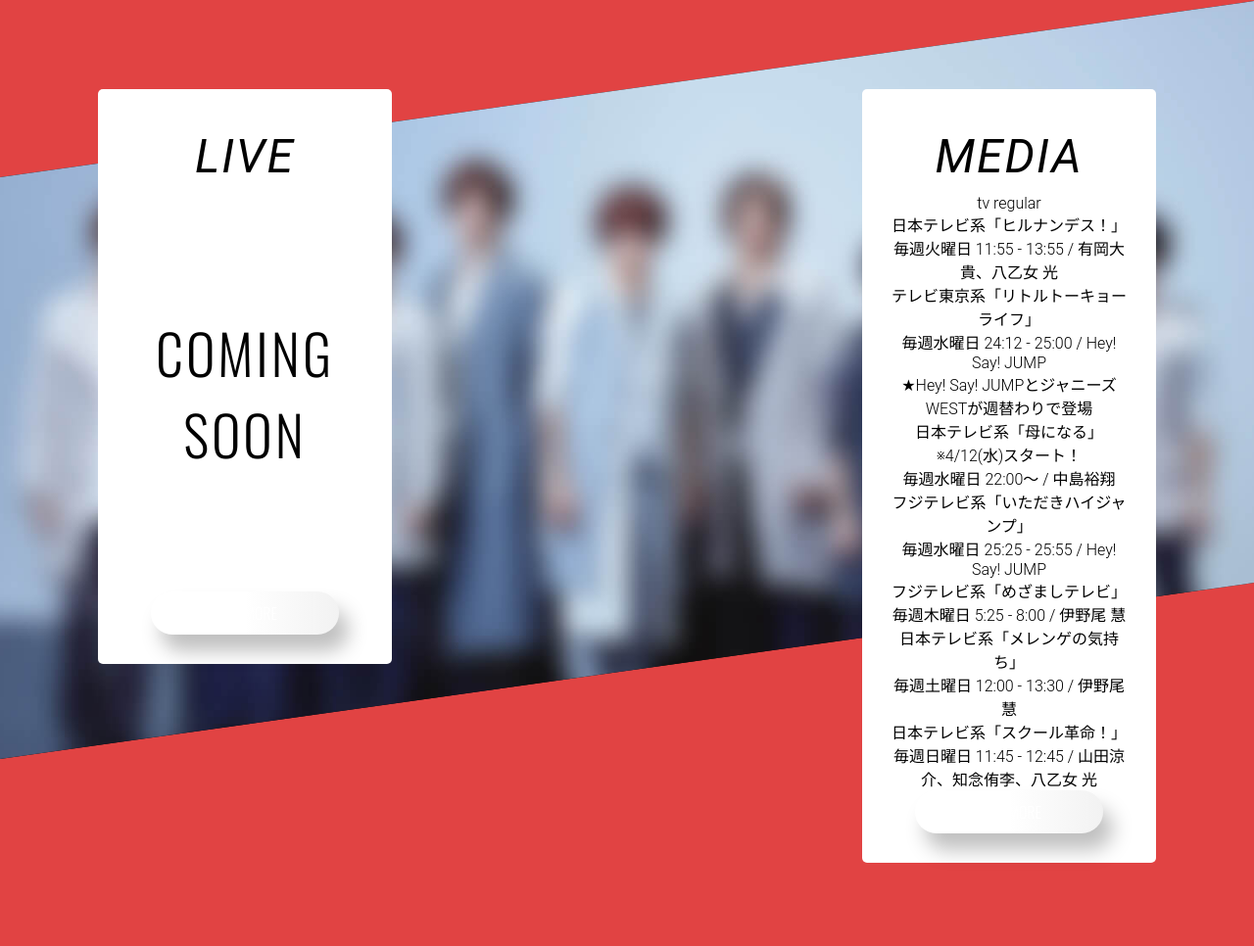
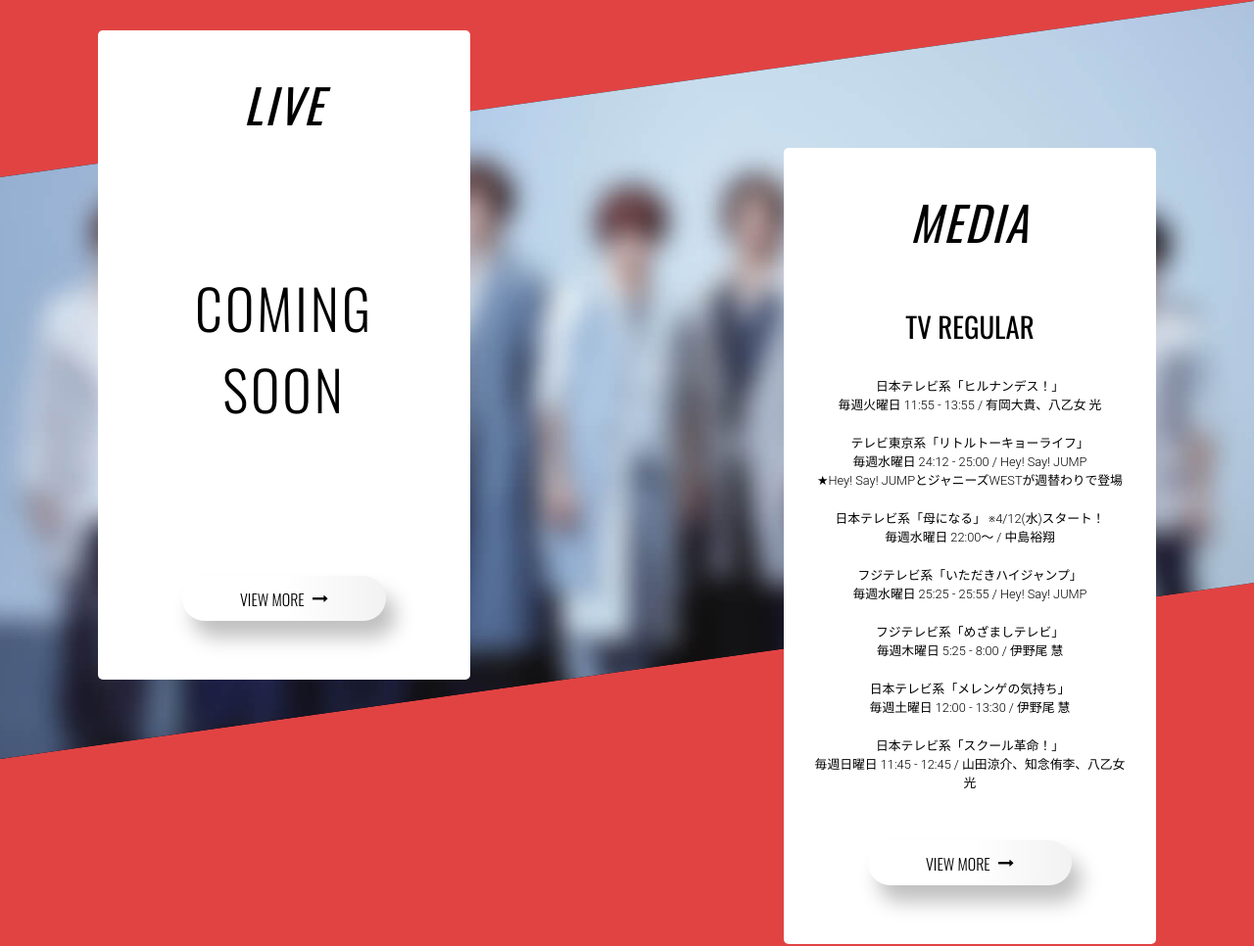
Before and after one commit to AngieFiorella/heysayjump-webpage, a plain HTML site: page index.html in a window 1280 px wide. Shown: the part 2997-3963 px from the top of the page at 98% size. Drawn offline with nearby package versions, Linux system fonts and the light colour scheme.

Commit message:
I've added the cards

```diff
--- a/index.html
+++ b/index.html
@@ -172,7 +172,8 @@
 			</div>
 			<div class="foot-card">
 				<button class="button">
-					view more
+					<span class="text-button">view more</span>
+					<i class="fa fa-long-arrow-right arrow" aria-hidden="true"></i>
 				</button>
 			</div>
 		</div>
@@ -181,7 +182,7 @@
 				<span class="title-card">media</span>
 			</div>
 			<div class="body-card">
-				<span class="">tv regular</span>
+				<span class="description-card">tv regular</span>
 				<div class="c-media-text-box">
 					日本テレビ系「ヒルナンデス！」<br>
 					毎週火曜日 11:55 - 13:55 / 有岡大貴、八乙女 光
@@ -211,7 +212,8 @@
 			</div>
 			<div class="foot-card">
 				<button class="button">
-					view more
+					<span class="text-button">view more</span>
+					<i class="fa fa-long-arrow-right arrow" aria-hidden="true"></i>
 				</button>
 			</div>
 		</div>
--- a/styles/base.scss
+++ b/styles/base.scss
@@ -484,7 +484,7 @@ i.fa-facebook {
 .card {
 	text-align: center;
 	position: absolute;
-	width: 300px;
+	width: 380px;
 	background-color: $white;
 	z-index: 5;
 	padding: 30px;
@@ -497,6 +497,7 @@ i.fa-facebook {
 		letter-spacing: 2px;
 		margin: 10px;
 		display: inline-block;
+		font-family: 'Oswald'
 	}
 	.no-updated {
 		font-size: 3.5em;
@@ -507,11 +508,37 @@ i.fa-facebook {
 		display: inline-block;
 		font-family: 'Oswald';
 	}
+	.description-card {
+		font-size: 1.8em;
+		font-weight: 400;
+		text-transform: uppercase;
+		font-family: 'Oswald';
+		margin-top: 40px;
+		margin-bottom: 30px;
+		display: inline-block;
+	}
+	.body-card .c-media-text-box {
+		margin-bottom: 20px;
+		font-size: .8em;
+	}
+	.text-button {
+		color: $black;
+		text-transform: uppercase;
+		font-family: 'Oswald';
+		display: inline-block;
+		height: 15px;
+	}
+	i.arrow { color: $black; }
+	.foot-card {
+		padding: 30px;
+	}
 }
 
 .card.first {
 	left: 100px;
+	transform: translateY(-60px);
 }
 .card.second {
 	right: 100px;
+	transform: translateY(60px);
 }
```
Also changed, not shown: styles/styles.css, 1 other file.
